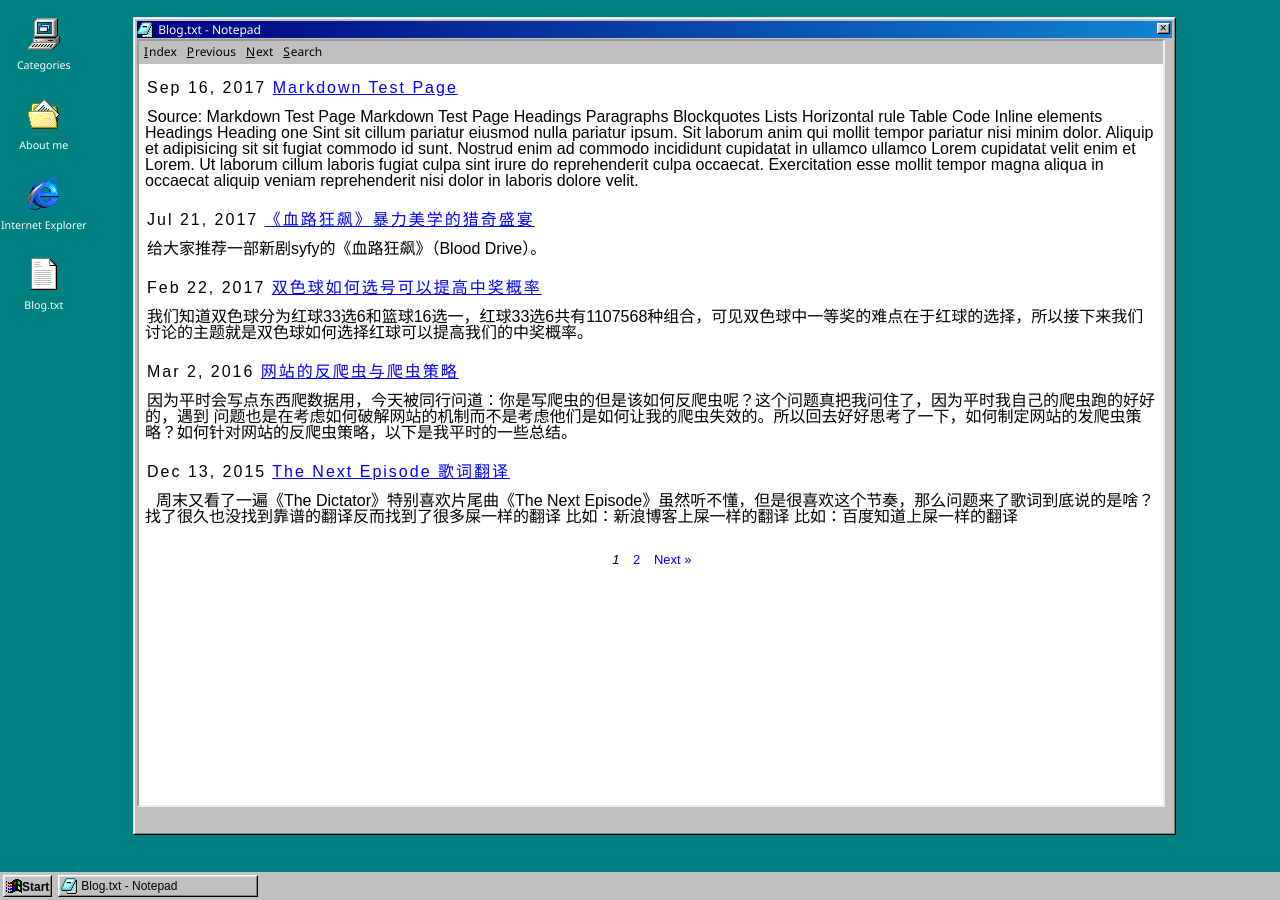
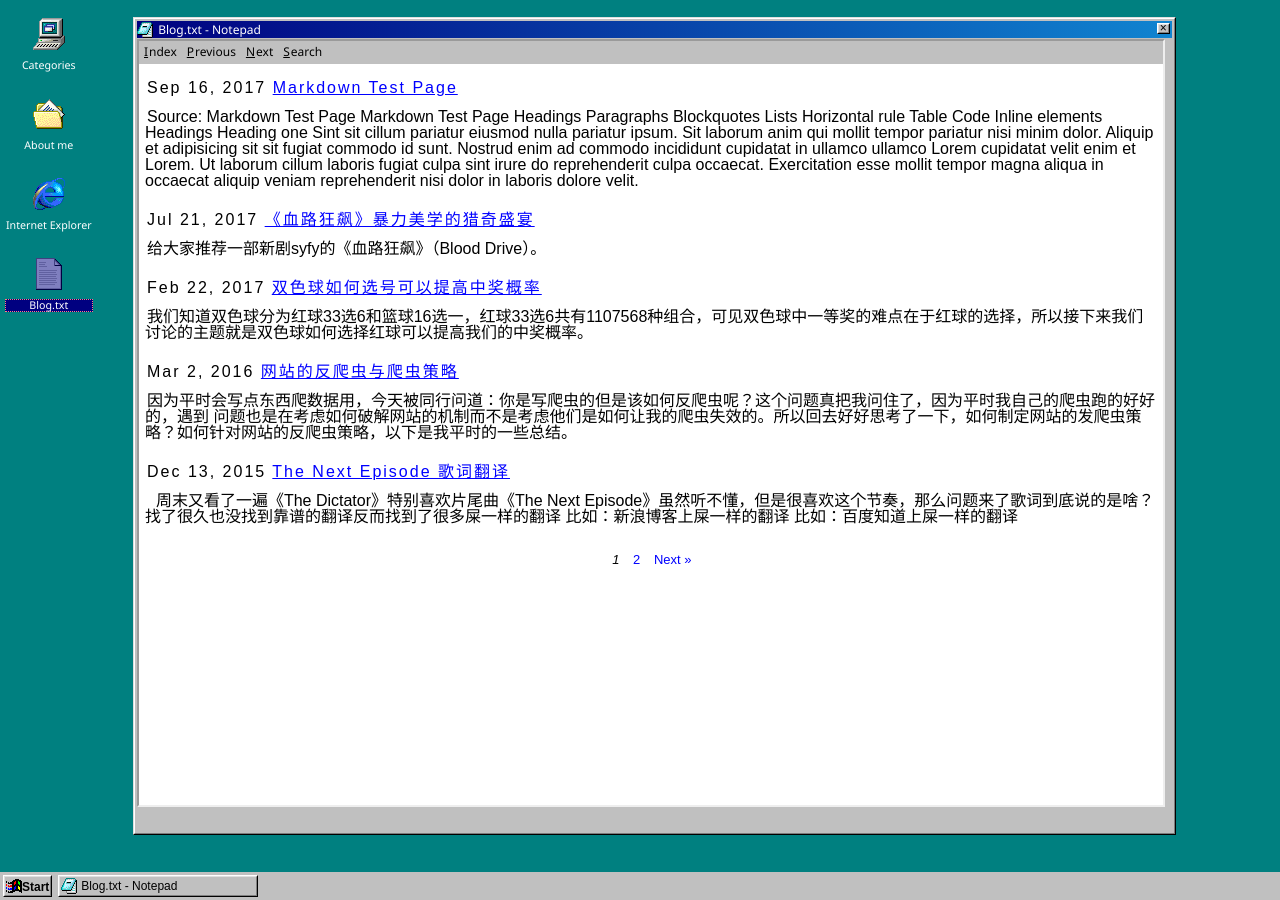
Before and after one commit to jerzygao/windows98-jekyll-theme, a Jekyll site: the page index.html, which Jekyll copies as it is, in a window 1280 px wide. Built offline with Jekyll 4.4.1, drawn with Linux system fonts in a browser that asks for light colours.

Commit message:
增加默认选中背景色以及边框效果

```diff
--- a/css/layout.css
+++ b/css/layout.css
@@ -74,6 +74,7 @@ html, body {
 	float: left;
 	position: absolute;
 	top: 2%;
+	left: 5px;
 }
 .desktop-right {
 	width: 90%;
--- a/index.html
+++ b/index.html
@@ -13,7 +13,7 @@
 </head>
 
 <body>
-    <div class="desktop">
+    <div class="desktop focused">
         <div class="desktop-left">
             <div class="desktop-icon" draggable="true">
                 <div class="icon-wrapper">
@@ -36,7 +36,7 @@
                 </div>
                 <div class="title">Internet Explorer</div>
             </div>
-            <div class="desktop-icon" draggable="true">
+            <div class="desktop-icon shortcut selected focused" draggable="true">
                 <div class="icon-wrapper">
                     <img class="icon" draggable="false" src="images/icons/doc-32x32.png">
                     <img class="icon selection-effect" draggable="false" src="images/icons/doc-32x32.png">
```
